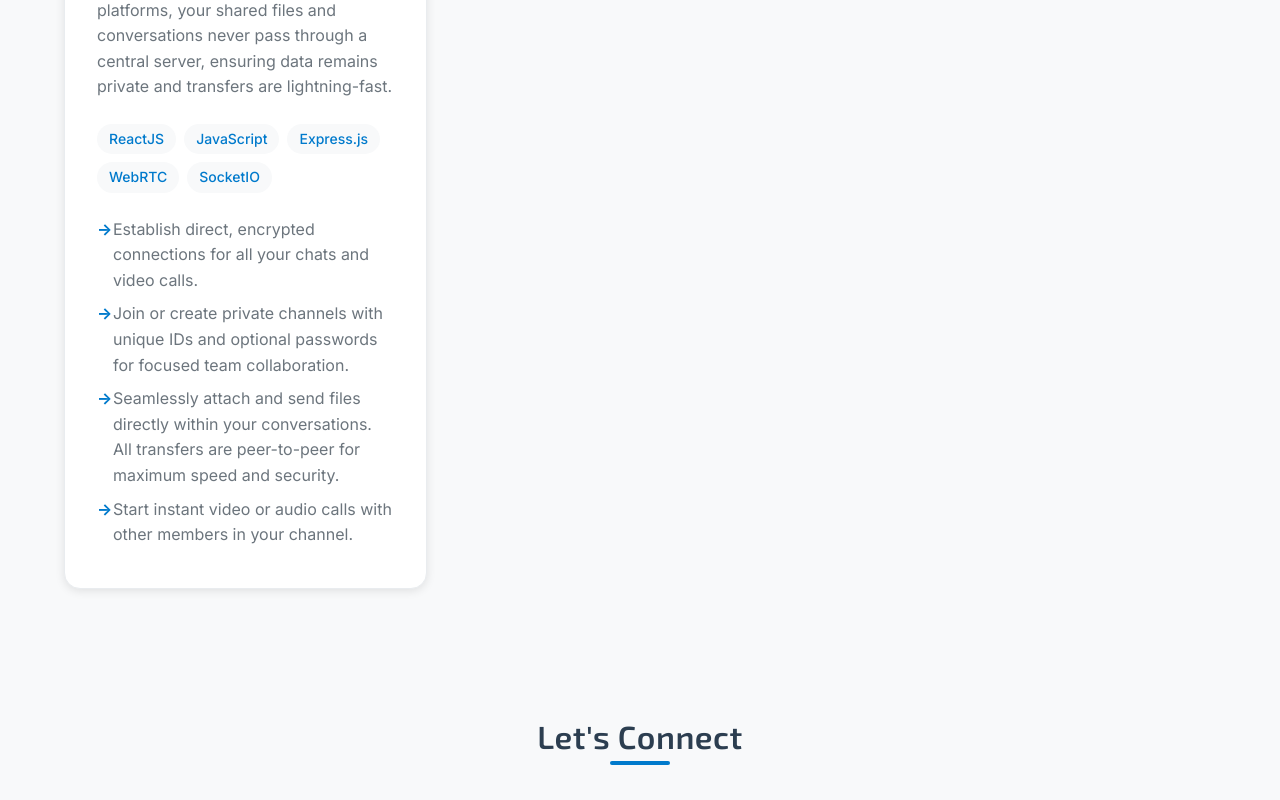
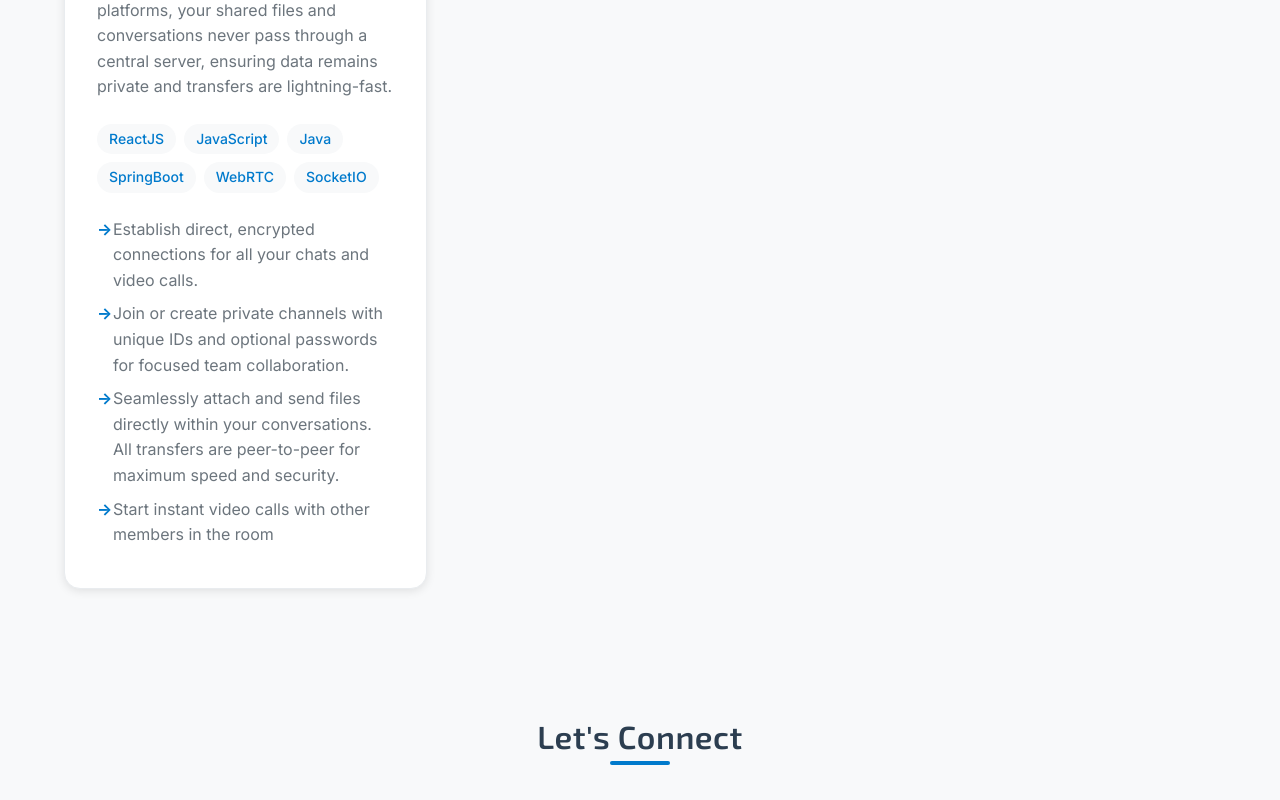
Before and after one commit to sunnyc0206/Portfolio, a plain HTML site: page index.html in a window 1280 px wide. Shown: the part 5160-5960 px from the top of the page. Drawn offline with nearby package versions, Linux system fonts and the light colour scheme; animation ran at ten frames a second.

Commit message:
Update index.html

```diff
--- a/index.html
+++ b/index.html
@@ -507,7 +507,7 @@
                     <div class="project-header">
                         <h3>Meet Us</h3>
                         <div class="project-links">
-                            <a href="https://github.com/sunnyc0206/Meet_Us" target="_blank" rel="noopener">
+                            <a href="https://github.com/sunnyc0206/MeetUs-Backend" target="_blank" rel="noopener">
                                 <i class="fab fa-github"></i>
                             </a>
                         </div>
@@ -521,7 +521,8 @@
                     <div class="project-tech">
                         <span>ReactJS</span>
                         <span>JavaScript</span>
-                        <span>Express.js</span>
+                        <span>Java</span>
+                        <span>SpringBoot</span>
                         <span>WebRTC</span>
                         <span>SocketIO</span>
 
@@ -532,7 +533,7 @@
                             collaboration.</li>
                         <li>Seamlessly attach and send files directly within your conversations. All transfers are
                             peer-to-peer for maximum speed and security.</li>
-                        <li>Start instant video or audio calls with other members in your channel.
+                        <li>Start instant video calls with other members in the room
                         </li>
                     </ul>
                 </div>
```
